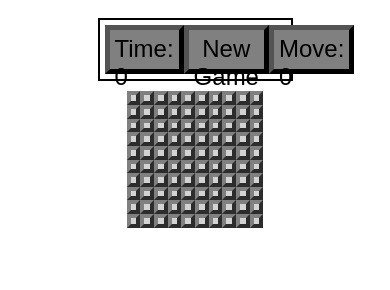
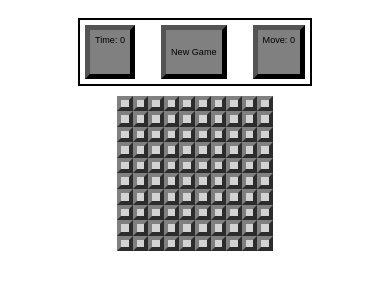
Before and after one commit to TemaTut/Minesweeper, a website built with webpack: page src/index.html in a window 390 px wide. Built offline with nearby package versions, Linux system fonts and the light colour scheme.

Commit message:
feat: add adaptive design

```diff
--- a/src/styles/index.scss
+++ b/src/styles/index.scss
@@ -1,8 +1,15 @@
-$boxSize: 3.5vw;
+$boxSize: 4vw;
+$boxSizeMobile: 6vw;
+
+
 
 * {
   box-sizing: border-box;
   font-family: Arial, Helvetica, sans-serif;
+
+  @media (max-width: 450px) {
+    font-size: 0.95em;
+  }
 }
 
 #wrapper {
@@ -23,6 +30,11 @@ $boxSize: 3.5vw;
   justify-content: space-between;
   padding: 5px;
 
+  @media (max-width: 768px) {
+    width: 60vw;
+    height: 8vh;
+  }
+
 }
 
 #countTime {
@@ -33,6 +45,14 @@ $boxSize: 3.5vw;
   border-style: outset;
   padding: 5px;
   font-size: 1.5em;
+
+  @media (max-width: 768px) {
+    font-size: 1em;
+  }
+
+  @media (max-width: 550px) {
+    font-size: 0.7em;
+  }
 }
 
 #newGame {
@@ -44,6 +64,14 @@ $boxSize: 3.5vw;
   padding: 5px;
   font-size: 1.5em;
   border-style: outset;
+
+  @media (max-width: 768px) {
+    font-size: 1em;
+  }
+
+  @media (max-width: 550px) {
+    font-size: 0.7em;
+  }
 
   &:hover {
     cursor: pointer;
@@ -61,6 +89,14 @@ $boxSize: 3.5vw;
   border-style: outset;
   padding: 5px;
   font-size: 1.5em;
+
+  @media (max-width: 768px) {
+    font-size: 1em;
+  }
+
+  @media (max-width: 550px) {
+    font-size: 0.7em;
+  }
 }
 
 #game-field {
@@ -69,6 +105,12 @@ $boxSize: 3.5vw;
 
   display: flex;
   flex-wrap: wrap;
+
+  @media (max-width: 768px) {
+    // max-width: calc(#{$boxSizeMobile}*10);
+    max-height: calc(#{$boxSizeMobile}*10);
+  }
+
 
   .box {
     width: $boxSize;
@@ -81,6 +123,17 @@ $boxSize: 3.5vw;
     font-size: 1.5em;
     font-weight: bolder;
     cursor: pointer;
+
+    @media (max-width: 768px) {
+      width: boxSizeMobile;
+      height: boxSizeMobile;
+      box-sizing: border-box;
+      font-size: 1em;
+    }
+
+    @media (max-width: 550px) {
+      font-size: 0.7em;
+    }
 
     &.creating {
       border: 4px solid gray;
```
Also changed, not shown: dist/bundle.js.
